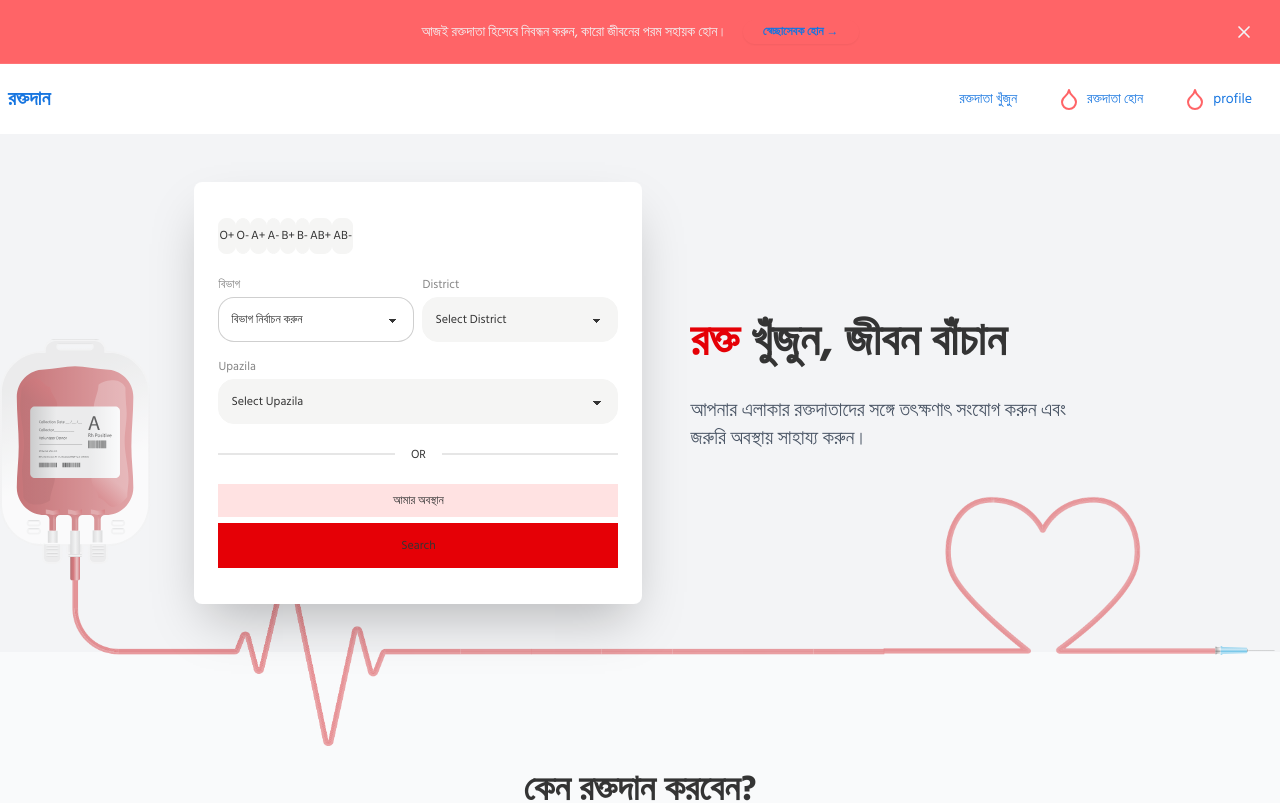
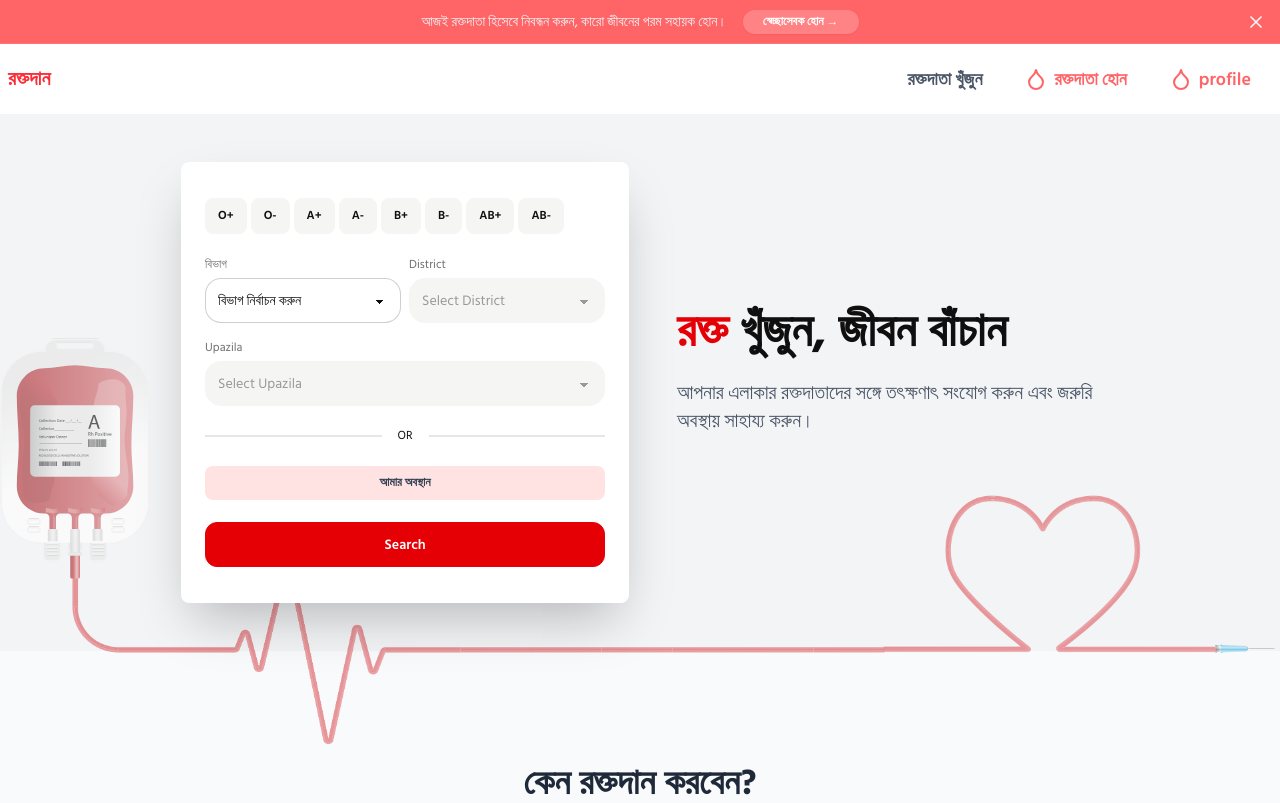
Before and after one commit to abdul-jabbar-dev/roktodaan, a Next.js app: page / in a window 1280 px wide. Shown: the top 803 px of the page. Built offline with nearby package versions, Linux system fonts and the light colour scheme.

Commit message:
working hone hero

```diff
--- a/package.json
+++ b/package.json
@@ -9,6 +9,7 @@
   },
   "dependencies": {
     "@google/generative-ai": "^0.24.1",
+    "@radix-ui/react-tooltip": "^1.2.8",
     "@reduxjs/toolkit": "^2.8.2",
     "@vitalets/google-translate-api": "^9.2.1",
     "axios": "^1.11.0",
--- a/src/app/donor/page.tsx
+++ b/src/app/donor/page.tsx
@@ -99,15 +99,17 @@ const App: React.FC = async () => {
                         <DynamicDonorViewPoint allDonors={donorsWithCoords} />
                     </section>
 
+                    Under Construction
                     <div className="grid grid-cols-1 lg:grid-cols-3 gap-8">
                         <div className="lg:col-span-2">
                             <PopularDonors />
                         </div>
                         <div className="lg:col-span-1">
+                            Under Construction
                             <BloodRequests />
                         </div>
                     </div>
-
+                    Under Construction
                     <Campaigns />
 
                 </div>
--- a/src/components/donor/BloodRequests.tsx
+++ b/src/components/donor/BloodRequests.tsx
@@ -64,6 +64,7 @@ const BloodRequests: React.FC = () => {
 
     return (
         <div className="bg-white rounded-lg shadow-md p-6">
+
             <h2 className="text-xl font-bold text-gray-800 mb-4">জরুরী রক্তের আবেদন</h2>
             <div className="space-y-2">
                 {sortedRequests.map(req => <BloodRequestCard key={req.id} request={req} />)}
--- a/src/components/donor/Campaigns.tsx
+++ b/src/components/donor/Campaigns.tsx
@@ -56,6 +56,7 @@ const CampaignCard: React.FC<{ campaign: Campaign }> = ({ campaign }) => (
 const Campaigns: React.FC = () => {
     return (
         <section>
+
             <h2 className="text-2xl font-bold text-gray-800 mb-6 text-center">আগত রক্তদান ক্যাম্পেইন</h2>
             <div className="grid grid-cols-1 md:grid-cols-2 lg:grid-cols-3 gap-8">
                 {campaigns.map(campaign => <CampaignCard key={campaign.id} campaign={campaign} />)}
--- a/src/components/donor/DonorSearch.tsx
+++ b/src/components/donor/DonorSearch.tsx
@@ -2,6 +2,7 @@
 import React, { useState } from 'react';
 import { useLocationSelect } from '@/hooks/useLocationSelect';
 import BloodGroup from '@/types/blood/group';
+import CDTooltip from '../ui/CDTooltip';
 
 interface DonorSearchProps {
   isLocating: boolean;
@@ -111,7 +112,7 @@ const DonorSearch: React.FC<DonorSearchProps> = ({
           ))}
         </select>
 
-        {/* Distance */}
+        {/* Distance */}<CDTooltip placement='top' tooltipText='Under Construction'>
         <select
           onChange={(e) => onRadiusChange(Number(e.target.value))}
           className="bg-gray-100 border border-gray-200 rounded-lg py-2 px-3 text-gray-700 focus:outline-none focus:bg-white focus:border-gray-500"
@@ -120,7 +121,7 @@ const DonorSearch: React.FC<DonorSearchProps> = ({
           <option value="5">৫ কিমি</option>
           <option value="10">১০ কিমি</option>
           <option value="20">২০ কিমি</option>
-        </select>
+        </select></CDTooltip>
       </div>
 
       {/* Search + Buttons */}
--- a/src/components/home/HeroSerch.tsx
+++ b/src/components/home/HeroSerch.tsx
@@ -163,7 +163,7 @@ export default function HeroSearch({ open, setUseQuery, setOpen }: { open: boole
                 </div>
                 <div className="divider">OR</div>
                 <div className="flex gap-x-2">
-                    <CDTooltip placement='auto' tooltipText='Under Constraction'>
+                    <CDTooltip placement='top' tooltipText='Under Construction'>
                         <button
                         className={`${coords?.latitude != null && coords?.longitude != null
                             ? "bg-gray-100 cursor-not-allowed" // অবস্থান থাকলে hover/active blocked
--- a/src/components/register/SendOtp.tsx
+++ b/src/components/register/SendOtp.tsx
@@ -47,7 +47,7 @@ const SendOtp: React.FC<SendOtpProps> = ({ setIsOtpSend }) => {
 
     // 🔁 Resend OTP handler
     const sendAgain = async () => {
-        alert("Under Constraction")
+        alert("Under Construction")
         // setResendLoading(true);
         // try {
         //     const res = await API.user.sendOtpAgain({ email: 'a********@gmail.com' });
--- a/src/components/ui/CDTooltip.tsx
+++ b/src/components/ui/CDTooltip.tsx
@@ -1,30 +1,53 @@
+// CDTooltip.tsx
+
 import React, { ReactNode } from 'react';
-import { Tooltip, Whisper } from 'rsuite';
-import 'rsuite/dist/rsuite.min.css'; // rsuite CSS ইম্পোর্ট করা হয়েছে (যদি না করা থাকে)
-import { TypeAttributes } from 'rsuite/esm/internals/types';
+import * as Tooltip from '@radix-ui/react-tooltip'; // Radix UI Tooltip
+// RSuite-এর TypeAttributes ব্যবহার না করে Radix-এর Type ব্যবহার করাই ভালো
 
-/**
- * @param {string} tooltipText - যে টেক্সটটি টুলটিপে দেখাবে।
- * @param {('top'|'bottom'|'left'|'right')} [placement='top'] - টুলটিপটি কোথায় দেখাবে।
- * @param {React.ReactNode} children - যার উপরে হোভার করলে টুলটিপটি দেখাবে।
- */
-function CDTooltip({ tooltipText, placement = 'top', children }:{ tooltipText:string, placement :TypeAttributes.Placement | undefined, children:ReactNode }) {
+// আমরা এখন Radix-এর টাইপ ব্যবহার করব
+type Placement = 'top' | 'bottom' | 'left' | 'right';
 
-  // tooltipText-কে কন্টেন্ট হিসেবে নিয়ে একটি Tooltip কম্পোনেন্ট তৈরি করা হলো
-  const speaker = <Tooltip>{tooltipText}</Tooltip>;
+function CDTooltip({
+  tooltipText,
+  placement = 'top',
+  children
+}: {
+  tooltipText: string,
+  placement?: Placement, // Radix-এর প্লেসমেন্ট
+  children: ReactNode
+}) {
 
+  // Radix UI Tooltip ব্যবহার করে একটা সহজ কিন্তু কাস্টমাইজেবল টুলটিপ তৈরি
   return (
-    // Whisper কম্পোনেন্টটি hover ট্রিগারে Tooltip-কে দেখাবে
-    <Whisper
-      placement={placement }
-      trigger="hover"
-      speaker={speaker}
-      // ডিফল্ট ডিলিং: মাউস সরানোর সাথে সাথে চলে যাবে
-      enterable
-    >
-      {/* এই অংশটি ইউজার যেটা দেখতে পাবে, সেটার উপরে হোভার করলে ট্রিগার হবে */}
-      {children}
-    </Whisper>
+    <Tooltip.Provider delayDuration={150}> {/* সামান্য ডিলে দিলে UX ভালো হয় */}
+      <Tooltip.Root>
+
+        {/* ট্রিগার: যে এলিমেন্টের উপর হোভার করা হবে */}
+        <Tooltip.Trigger asChild>
+          {children}
+        </Tooltip.Trigger>
+
+        {/* কন্টেন্ট: যা টুলটিপে দেখাবে */}
+        <Tooltip.Portal>
+          <Tooltip.Content
+            className={`
+              bg-gray-800 text-white text-sm p-2 rounded-md
+              shadow-lg z-50 animate-in fade-in-0 zoom-in-95
+              data-[state=closed]:animate-out data-[state=closed]:fade-out-0 data-[state=closed]:zoom-out-95
+              data-[side=bottom]:slide-in-from-top-2
+              data-[side=left]:slide-in-from-right-2
+            `}
+            side={placement} // Radix-এর 'side' prop RSuite-এর 'placement'-এর মতো
+            sideOffset={5} // ট্রিগার থেকে কত দূরে থাকবে
+          >
+            {tooltipText}
+            {/* টুলটিপের ছোট্ট তীর চিহ্ন */}
+            <Tooltip.Arrow className="fill-gray-800" />
+          </Tooltip.Content>
+        </Tooltip.Portal>
+
+      </Tooltip.Root>
+    </Tooltip.Provider>
   );
 }
 
--- a/src/components/ui/CDatePicker.tsx
+++ b/src/components/ui/CDatePicker.tsx
@@ -1,7 +1,7 @@
 import React from 'react';
 import { CustomProvider, Container } from 'rsuite';
 import { DatePicker } from 'rsuite';
-import 'rsuite/dist/rsuite.min.css';
+// import 'rsuite/dist/rsuite.min.css';
 
 export default function CDatePicker() {
 
```
Also changed, not shown: 1 other file (tests, documents, lock files or other folders).
